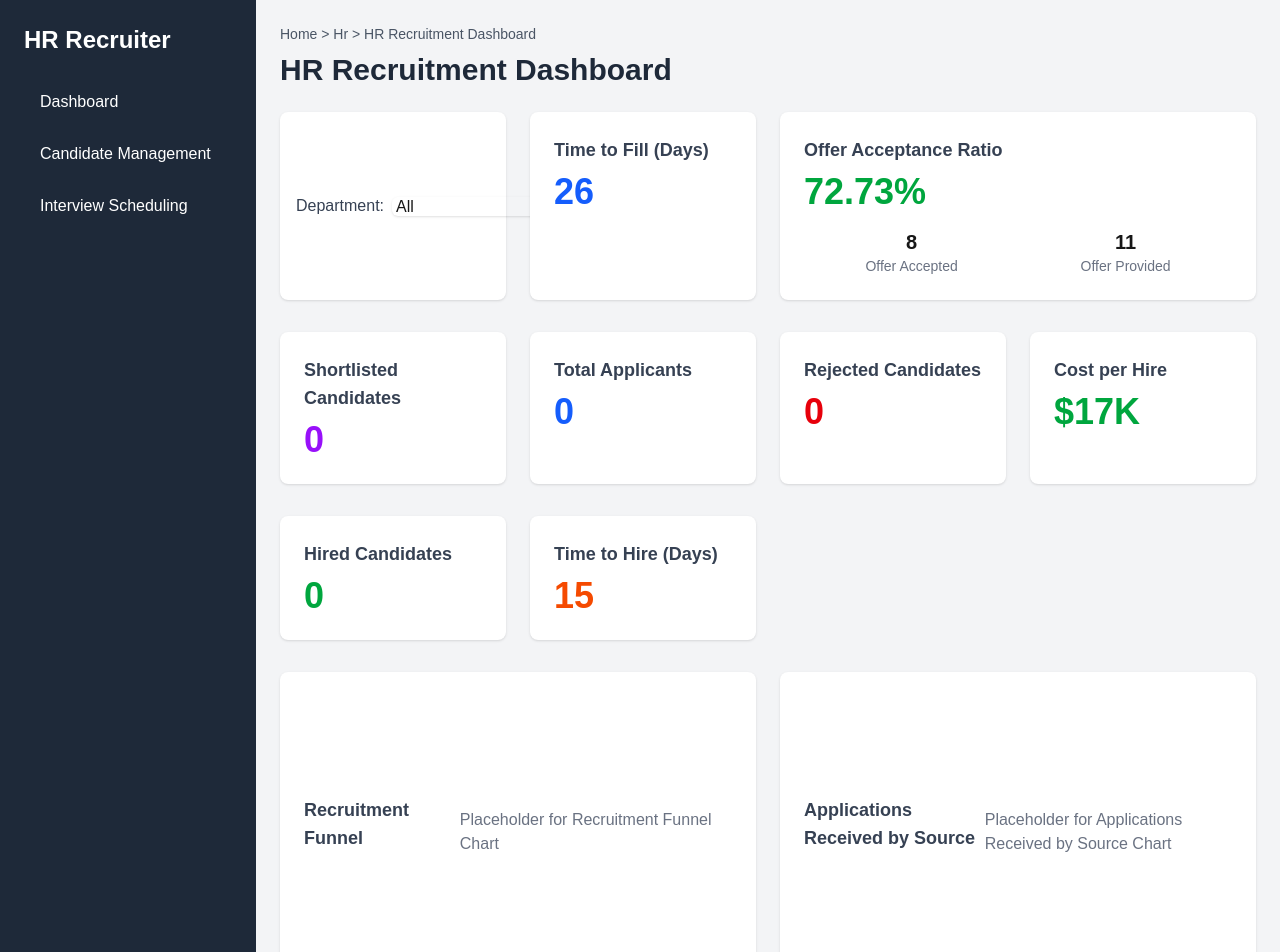
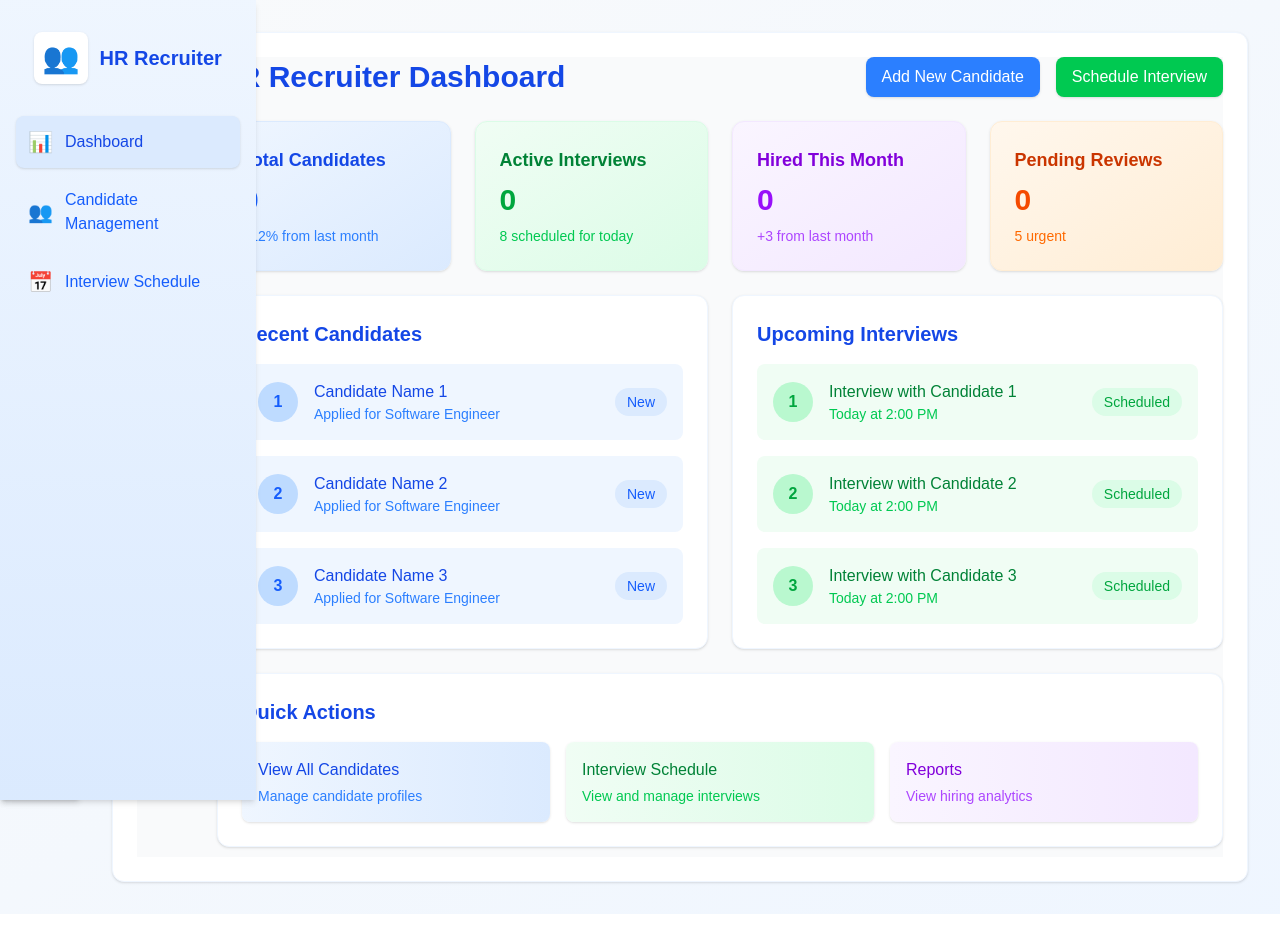
Before and after one commit to Nanaji123/hrmanagement, a Next.js app: page /dashboard/HR_RECRUiTER in a window 1280 px wide. Shown: the top 952 px of the page. After the commit the page ends 914 px from the top, so only its background shows below. Built offline with nearby package versions, Linux system fonts and the light colour scheme.

Commit message:
Dynamic nav bar

```diff
--- /dev/null
+++ b/app/dashboard/HR_RECRUiTER/DynamicNav.tsx
@@ -0,0 +1,93 @@
+'use client';
+
+import React, { useState, useEffect } from 'react';
+import Link from 'next/link';
+import { usePathname } from 'next/navigation';
+
+interface NavItem {
+  name: string;
+  href: string;
+  icon: string;
+}
+
+const navItems: NavItem[] = [
+  {
+    name: 'Dashboard',
+    href: '/dashboard/HR_RECRUiTER',
+    icon: '📊'
+  },
+  {
+    name: 'Candidate Management',
+    href: '/dashboard/HR_RECRUiTER/Candidate_Management',
+    icon: '👥'
+  },
+  {
+    name: 'Interview Schedule',
+    href: '/dashboard/HR_RECRUiTER/interview_sch',
+    icon: '📅'
+  }
+];
+
+interface DynamicNavProps {
+  onExpandChange?: (isExpanded: boolean) => void;
+}
+
+const DynamicNav = ({ onExpandChange }: DynamicNavProps) => {
+  const [isExpanded, setIsExpanded] = useState(false);
+  const pathname = usePathname();
+
+  useEffect(() => {
+    onExpandChange?.(isExpanded);
+  }, [isExpanded, onExpandChange]);
+
+  const handleMouseEnter = () => {
+    setIsExpanded(true);
+  };
+
+  const handleMouseLeave = () => {
+    setIsExpanded(false);
+  };
+
+  return (
+    <div
+      className={`fixed left-0 top-0 h-screen bg-gradient-to-b from-blue-50 to-blue-100 transition-all duration-300 ease-in-out z-50 shadow-md ${
+        isExpanded ? 'w-64' : 'w-20'
+      }`}
+      onMouseEnter={handleMouseEnter}
+      onMouseLeave={handleMouseLeave}
+      style={{ height: '100vh' }}
+    >
+      <div className="p-4 h-full overflow-y-auto">
+        <div className="flex items-center justify-center mb-8 pt-4">
+          <span className="text-3xl bg-white p-2 rounded-lg shadow-sm">👥</span>
+          {isExpanded && (
+            <span className="ml-3 text-xl font-semibold text-blue-700">HR Recruiter</span>
+          )}
+        </div>
+        <nav className="space-y-2">
+          {navItems.map((item) => {
+            const isActive = pathname === item.href;
+            return (
+              <Link
+                key={item.href}
+                href={item.href}
+                className={`flex items-center p-3 rounded-lg transition-all duration-200 ${
+                  isActive
+                    ? 'bg-blue-100 text-blue-700 shadow-sm'
+                    : 'text-blue-600 hover:bg-blue-50 hover:shadow-sm'
+                }`}
+              >
+                <span className="text-xl">{item.icon}</span>
+                {isExpanded && (
+                  <span className="ml-3 font-medium">{item.name}</span>
+                )}
+              </Link>
+            );
+          })}
+        </nav>
+      </div>
+    </div>
+  );
+};
+
+export default DynamicNav;
--- a/app/dashboard/HR_RECRUiTER/layout.tsx
+++ b/app/dashboard/HR_RECRUiTER/layout.tsx
@@ -1,5 +1,7 @@
-import Link from 'next/link';
+'use client';
+
 import React from 'react';
+import DynamicNav from './DynamicNav';
 
 export default function HRRecruiterLayout({
   children,
@@ -7,33 +9,10 @@ export default function HRRecruiterLayout({
   children: React.ReactNode;
 }) {
   return (
-    <div className="flex min-h-screen bg-gray-100">
-      {/* Sidebar Navigation */}
-      <aside className="w-64 bg-gray-800 text-white p-6 space-y-6">
-        <div className="text-2xl font-bold">HR Recruiter</div>
-        <nav className="space-y-2">
-          <Link href="/dashboard/HR_RECRUiTER"
-            className="block py-2.5 px-4 rounded transition duration-200 hover:bg-gray-700 hover:text-white"
-          >
-            Dashboard
-          </Link>
-          <Link href="/dashboard/HR_RECRUiTER/Candidate_Management"
-            className="block py-2.5 px-4 rounded transition duration-200 hover:bg-gray-700 hover:text-white"
-          >
-            Candidate Management
-          </Link>
-          <Link href="/dashboard/HR_RECRUiTER/interview_sch"
-            className="block py-2.5 px-4 rounded transition duration-200 hover:bg-gray-700 hover:text-white"
-          >
-            Interview Scheduling
-          </Link>
-          {/* Add more navigation links here */}
-        </nav>
-      </aside>
-
-      {/* Main Content */}
-      <main className="flex-1 flex flex-col overflow-hidden">
-         {children}
+    <div className="flex min-h-screen bg-gray-50">
+      <DynamicNav />
+      <main className="flex-1 ml-20">
+        {children}
       </main>
     </div>
   );
--- a/app/dashboard/HR_RECRUiTER/page.tsx
+++ b/app/dashboard/HR_RECRUiTER/page.tsx
@@ -6,11 +6,9 @@ import Link from 'next/link';
 interface Candidate {
   id: string;
   name: string;
-  email: string;
-  position: string;
-  status: 'New' | 'Screening' | 'Interview' | 'Offered' | 'Hired' | 'Rejected';
-  appliedDate: string;
-  department?: string; // Department field
+  department: string;
+  status: string;
+  // Add other fields as needed
 }
 
 const HRRecruiterDashboard = () => {
@@ -18,6 +16,7 @@ const HRRecruiterDashboard = () => {
   const [selectedDepartment, setSelectedDepartment] = useState<string>('all');
   const [loading, setLoading] = useState(true);
   const [error, setError] = useState<string | null>(null);
+  const [selectedMetric, setSelectedMetric] = useState<string>('applications');
 
   useEffect(() => {
     // Read from local storage
@@ -40,15 +39,14 @@ const HRRecruiterDashboard = () => {
   const hiredCandidates = filteredCandidates.filter(candidate => candidate.status === 'Hired').length;
   const rejectedCandidates = filteredCandidates.filter(candidate => candidate.status === 'Rejected').length;
 
-  // Placeholders for other metrics (will need more data/logic to calculate accurately)
-  const openPositions = 15; // Static placeholder
-  const timeToFill = 26; // Static placeholder
-  const offerAcceptanceRatio = '72.73%'; // Static placeholder
-  const offerAccepted = 8; // Static placeholder
-  const offerProvided = 11; // Static placeholder
-  const costPerHire = '$17K'; // Static placeholder
-  const timeToHire = 15; // Static placeholder
-
+  // Placeholder metrics
+  const openPositions = 15;
+  const timeToFill = 26;
+  const offerAcceptanceRatio = '72.73%';
+  const offerAccepted = 8;
+  const offerProvided = 11;
+  const costPerHire = '$17K';
+  const timeToHire = 15;
 
   if (loading) {
     return (
@@ -76,136 +74,106 @@ const HRRecruiterDashboard = () => {
   }
 
   return (
-    <div className="p-6 bg-gray-100 min-h-screen">
-      {/* Header */}
-      <div className="mb-6">
-        <div className="text-sm text-gray-600 mb-2">
-          <Link href="/" className="hover:underline">Home</Link> &gt; Hr &gt; HR Recruitment Dashboard
-        </div>
-        <div className="flex justify-between items-center">
-          <h1 className="text-3xl font-bold text-gray-800">HR Recruitment Dashboard</h1>
+    <div className="space-y-6">
+      <div className="flex justify-between items-center">
+        <h1 className="text-3xl font-bold text-blue-700">HR Recruiter Dashboard</h1>
+        <div className="flex space-x-4">
+          <button className="px-4 py-2 bg-blue-500 text-white rounded-lg hover:bg-blue-600 transition-colors shadow-sm">
+            Add New Candidate
+          </button>
+          <button className="px-4 py-2 bg-green-500 text-white rounded-lg hover:bg-green-600 transition-colors shadow-sm">
+            Schedule Interview
+          </button>
         </div>
       </div>
 
-      {/* Filters and Top Metrics */}
-      <div className="grid grid-cols-1 md:grid-cols-3 lg:grid-cols-4 gap-6 mb-8">
-        {/* Department Filter */}
-        <div className="bg-white p-4 rounded-lg shadow flex items-center">
-           <label htmlFor="department" className="mr-2 text-gray-700">Department:</label>
-           <select
-              id="department"
-              className="flex-grow rounded-md border-gray-300 shadow-sm focus:border-blue-500 focus:ring-blue-500"
-              value={selectedDepartment}
-              onChange={(e) => setSelectedDepartment(e.target.value)}
-           >
-              <option value="all">All</option>
-              <option value="engineering">Engineering</option>
-              <option value="marketing">Marketing</option>
-              <option value="sales">Sales</option>
-              <option value="hr">Human Resources</option>
-           </select>
+      <div className="grid grid-cols-1 md:grid-cols-2 lg:grid-cols-4 gap-6">
+        <div className="bg-gradient-to-br from-blue-50 to-blue-100 p-6 rounded-xl shadow-sm border border-blue-100">
+          <h3 className="text-lg font-semibold text-blue-700 mb-2">Total Candidates</h3>
+          <p className="text-3xl font-bold text-blue-600">{totalCandidates}</p>
+          <p className="text-sm text-blue-500 mt-2">+12% from last month</p>
         </div>
 
-        {/* Metrics - Row 1 */}
-        <div className="bg-white p-6 rounded-lg shadow">
-          <h2 className="text-lg font-semibold text-gray-700">Time to Fill (Days)</h2>
-          <p className="text-4xl font-bold text-blue-600 mt-2">{timeToFill}</p>
+        <div className="bg-gradient-to-br from-green-50 to-green-100 p-6 rounded-xl shadow-sm border border-green-100">
+          <h3 className="text-lg font-semibold text-green-700 mb-2">Active Interviews</h3>
+          <p className="text-3xl font-bold text-green-600">{candidatesInScreening}</p>
+          <p className="text-sm text-green-500 mt-2">8 scheduled for today</p>
         </div>
-        <div className="bg-white p-6 rounded-lg shadow col-span-1 md:col-span-2">
-          <h2 className="text-lg font-semibold text-gray-700">Offer Acceptance Ratio</h2>
-          <p className="text-4xl font-bold text-green-600 mt-2">{offerAcceptanceRatio}</p>
-          <div className="flex justify-around mt-4">
-            <div className="text-center">
-              <p className="text-xl font-bold">{offerAccepted}</p>
-              <p className="text-sm text-gray-500">Offer Accepted</p>
-            </div>
-            <div className="text-center">
-              <p className="text-xl font-bold">{offerProvided}</p>
-              <p className="text-sm text-gray-500">Offer Provided</p>
-            </div>
+
+        <div className="bg-gradient-to-br from-purple-50 to-purple-100 p-6 rounded-xl shadow-sm border border-purple-100">
+          <h3 className="text-lg font-semibold text-purple-700 mb-2">Hired This Month</h3>
+          <p className="text-3xl font-bold text-purple-600">{hiredCandidates}</p>
+          <p className="text-sm text-purple-500 mt-2">+3 from last month</p>
+        </div>
+
+        <div className="bg-gradient-to-br from-orange-50 to-orange-100 p-6 rounded-xl shadow-sm border border-orange-100">
+          <h3 className="text-lg font-semibold text-orange-700 mb-2">Pending Reviews</h3>
+          <p className="text-3xl font-bold text-orange-600">{rejectedCandidates}</p>
+          <p className="text-sm text-orange-500 mt-2">5 urgent</p>
+        </div>
+      </div>
+
+      <div className="grid grid-cols-1 lg:grid-cols-2 gap-6">
+        <div className="bg-white p-6 rounded-xl shadow-sm border border-blue-50">
+          <h2 className="text-xl font-semibold text-blue-700 mb-4">Recent Candidates</h2>
+          <div className="space-y-4">
+            {[1, 2, 3].map((i) => (
+              <div key={i} className="flex items-center justify-between p-4 bg-blue-50 rounded-lg hover:bg-blue-100 transition-colors">
+                <div className="flex items-center space-x-4">
+                  <div className="w-10 h-10 bg-blue-200 rounded-full flex items-center justify-center text-blue-600 font-semibold">
+                    {i}
+                  </div>
+                  <div>
+                    <h4 className="font-medium text-blue-700">Candidate Name {i}</h4>
+                    <p className="text-sm text-blue-500">Applied for Software Engineer</p>
+                  </div>
+                </div>
+                <span className="px-3 py-1 bg-blue-100 text-blue-600 rounded-full text-sm">New</span>
+              </div>
+            ))}
+          </div>
+        </div>
+
+        <div className="bg-white p-6 rounded-xl shadow-sm border border-blue-50">
+          <h2 className="text-xl font-semibold text-blue-700 mb-4">Upcoming Interviews</h2>
+          <div className="space-y-4">
+            {[1, 2, 3].map((i) => (
+              <div key={i} className="flex items-center justify-between p-4 bg-green-50 rounded-lg hover:bg-green-100 transition-colors">
+                <div className="flex items-center space-x-4">
+                  <div className="w-10 h-10 bg-green-200 rounded-full flex items-center justify-center text-green-600 font-semibold">
+                    {i}
+                  </div>
+                  <div>
+                    <h4 className="font-medium text-green-700">Interview with Candidate {i}</h4>
+                    <p className="text-sm text-green-500">Today at 2:00 PM</p>
+                  </div>
+                </div>
+                <span className="px-3 py-1 bg-green-100 text-green-600 rounded-full text-sm">Scheduled</span>
+              </div>
+            ))}
           </div>
         </div>
       </div>
 
-      {/* Metrics - Row 2 */}
-      <div className="grid grid-cols-1 md:grid-cols-3 lg:grid-cols-4 gap-6 mb-8">
-         <div className="bg-white p-6 rounded-lg shadow">
-            <h2 className="text-lg font-semibold text-gray-700">Shortlisted Candidates</h2>
-            <p className="text-4xl font-bold text-purple-600 mt-2">{/* Calculate based on status if available */ totalCandidates}</p>
-         </div>
-         <div className="bg-white p-6 rounded-lg shadow">
-            <h2 className="text-lg font-semibold text-gray-700">Total Applicants</h2>
-            <p className="text-4xl font-bold text-blue-600 mt-2">{totalCandidates}</p>
-         </div>
-         <div className="bg-white p-6 rounded-lg shadow">
-            <h2 className="text-lg font-semibold text-gray-700">Rejected Candidates</h2>
-            <p className="text-4xl font-bold text-red-600 mt-2">{rejectedCandidates}</p>
-         </div>
-         <div className="bg-white p-6 rounded-lg shadow">
-            <h2 className="text-lg font-semibold text-gray-700">Cost per Hire</h2>
-            <p className="text-4xl font-bold text-green-600 mt-2">{costPerHire}</p>
-         </div>
-      </div>
-
-       {/* Metrics - Row 3 */}
-       <div className="grid grid-cols-1 md:grid-cols-3 lg:grid-cols-4 gap-6 mb-8">
-         <div className="bg-white p-6 rounded-lg shadow">
-            <h2 className="text-lg font-semibold text-gray-700">Hired Candidates</h2>
-            <p className="text-4xl font-bold text-green-600 mt-2">{hiredCandidates}</p>
-         </div>
-          <div className="bg-white p-6 rounded-lg shadow">
-            <h2 className="text-lg font-semibold text-gray-700">Time to Hire (Days)</h2>
-            <p className="text-4xl font-bold text-orange-600 mt-2">{timeToHire}</p>
-         </div>
-       </div>
-
-      {/* Charts/Visualizations Section */}
-      <div className="grid grid-cols-1 lg:grid-cols-2 gap-6 mb-8">
-        <div className="bg-white p-6 rounded-lg shadow h-80 flex items-center justify-center text-gray-500">
-          <h2 className="text-lg font-semibold text-gray-700 mb-4">Recruitment Funnel</h2>
-          Placeholder for Recruitment Funnel Chart
-        </div>
-        <div className="bg-white p-6 rounded-lg shadow h-80 flex items-center justify-center text-gray-500">
-          <h2 className="text-lg font-semibold text-gray-700 mb-4">Applications Received by Source</h2>
-          Placeholder for Applications Received by Source Chart
+      <div className="bg-white p-6 rounded-xl shadow-sm border border-blue-50">
+        <h2 className="text-xl font-semibold text-blue-700 mb-4">Quick Actions</h2>
+        <div className="grid grid-cols-1 md:grid-cols-3 gap-4">
+          <Link href="/dashboard/HR_RECRUiTER/Candidate_Management"
+                className="p-4 bg-gradient-to-r from-blue-50 to-blue-100 rounded-lg hover:from-blue-100 hover:to-blue-200 transition-all shadow-sm">
+            <h3 className="font-medium text-blue-700">View All Candidates</h3>
+            <p className="text-sm text-blue-500 mt-1">Manage candidate profiles</p>
+          </Link>
+          <Link href="/dashboard/HR_RECRUiTER/interview_sch"
+                className="p-4 bg-gradient-to-r from-green-50 to-green-100 rounded-lg hover:from-green-100 hover:to-green-200 transition-all shadow-sm">
+            <h3 className="font-medium text-green-700">Interview Schedule</h3>
+            <p className="text-sm text-green-500 mt-1">View and manage interviews</p>
+          </Link>
+          <div className="p-4 bg-gradient-to-r from-purple-50 to-purple-100 rounded-lg hover:from-purple-100 hover:to-purple-200 transition-all shadow-sm">
+            <h3 className="font-medium text-purple-700">Reports</h3>
+            <p className="text-sm text-purple-500 mt-1">View hiring analytics</p>
+          </div>
         </div>
       </div>
-
-      <div className="grid grid-cols-1 lg:grid-cols-2 gap-6 mb-8">
-        <div className="bg-white p-6 rounded-lg shadow h-80 flex items-center justify-center text-gray-500">
-           <h2 className="text-lg font-semibold text-gray-700 mb-4">Open Positions by Department</h2>
-          Placeholder for Open Positions by Department Chart
-        </div>
-         <div className="bg-white p-6 rounded-lg shadow h-80 flex items-center justify-center text-gray-500">
-            <h2 className="text-lg font-semibold text-gray-700 mb-4">Client Decline vs. Candidate Decline</h2>
-          Placeholder for Client Decline vs. Candidate Decline Chart
-        </div>
-      </div>
-
-       <div className="grid grid-cols-1 lg:grid-cols-2 gap-6 mb-8">
-        <div className="bg-white p-6 rounded-lg shadow h-80 flex items-center justify-center text-gray-500">
-           <h2 className="text-lg font-semibold text-gray-700 mb-4">Reasons for Client Decline</h2>
-          Placeholder for Reasons for Client Decline Chart
-        </div>
-         <div className="bg-white p-6 rounded-lg shadow h-80 flex items-center justify-center text-gray-500">
-            <h2 className="text-lg font-semibold text-gray-700 mb-4">Reason for Candidate Decline</h2>
-          Placeholder for Reason for Candidate Decline Chart
-        </div>
-      </div>
-
-      {/* Quick Links Section */}
-      <div className="bg-white p-6 rounded-lg shadow mb-8">
-        <h2 className="text-lg font-semibold text-gray-700 mb-4">Quick Actions</h2>
-        <div className="flex flex-wrap gap-4">
-          <Link href="/dashboard/HR_RECRUiTER/Candidate_Management"
-            className="bg-blue-500 text-white px-4 py-2 rounded hover:bg-blue-600"
-          >
-            Manage Candidates
-          </Link>
-          {/* Add other quick action links as needed */}
-        </div>
-      </div>
-
     </div>
   );
 };
--- a/app/dashboard/layout.tsx
+++ b/app/dashboard/layout.tsx
@@ -1,11 +1,29 @@
+'use client';
+
+import React, { useState } from 'react';
+import DynamicNav from './HR_RECRUiTER/DynamicNav';
+
 export default function DashboardLayout({
   children,
 }: {
   children: React.ReactNode;
 }) {
+  const [isNavExpanded, setIsNavExpanded] = useState(false);
+
   return (
-    <div className="min-h-screen bg-gray-100">
-      {children}
+    <div className="min-h-screen bg-gradient-to-br from-gray-50 to-blue-50">
+      <DynamicNav onExpandChange={setIsNavExpanded} />
+      <div
+        className={`transition-all duration-300 ease-in-out ${
+          isNavExpanded ? 'ml-64' : 'ml-20'
+        }`}
+      >
+        <main className="p-8">
+          <div className="bg-white rounded-xl shadow-sm p-6 border border-blue-50">
+            {children}
+          </div>
+        </main>
+      </div>
     </div>
   );
 }
```
